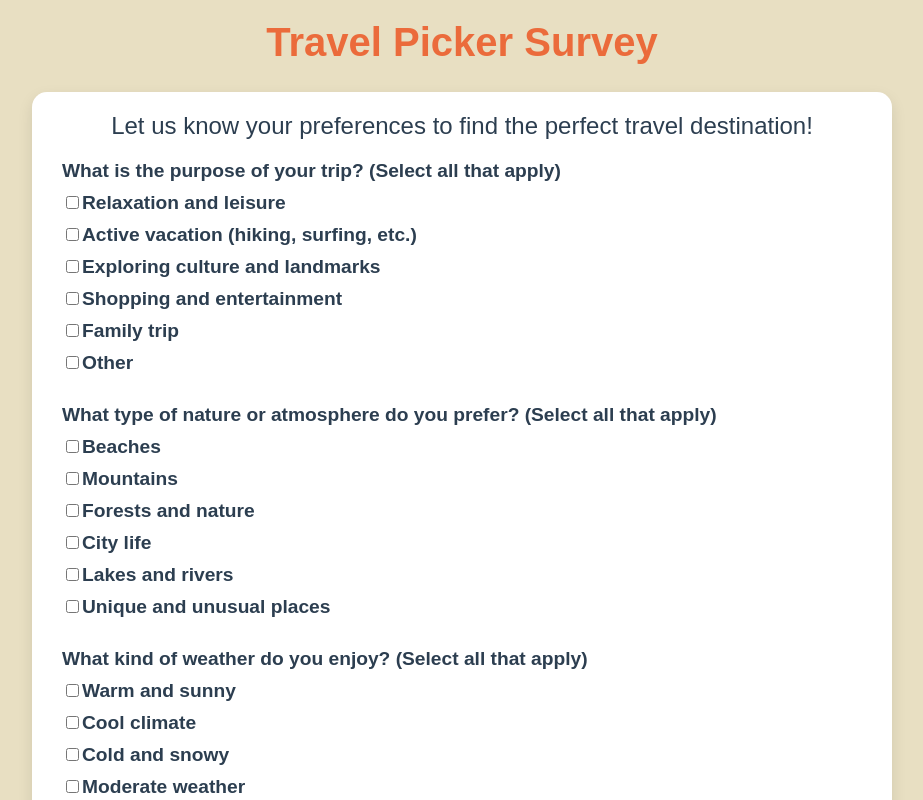
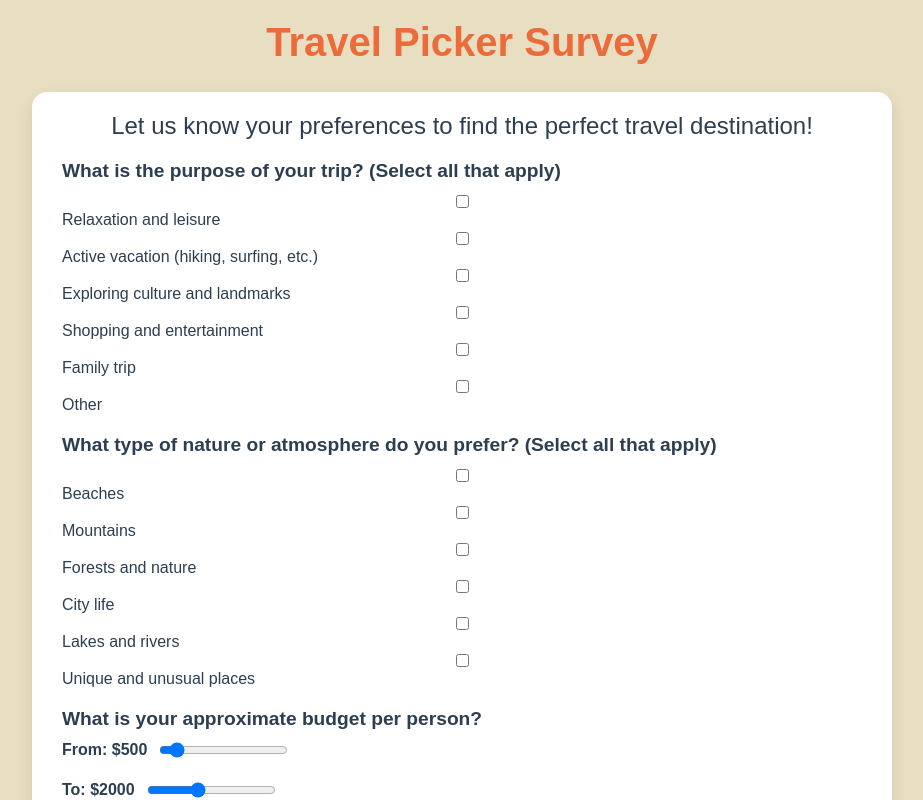
Before and after one commit to pyatkinmv/pognaleey, a React (Create React App) app in the folder where-to-go-front/: page / in a window 1280 px wide. Shown: the top 800 px of the page, without its empty margins (178-1101 px from the left). Built offline with nearby package versions, Linux system fonts and the light colour scheme.

Commit message:
Two sliders for budget

```diff
--- a/where-to-go-front/src/App.tsx
+++ b/where-to-go-front/src/App.tsx
@@ -1,14 +1,12 @@
-// src/App.tsx
 import React, {useState} from "react";
 
 const App: React.FC = () => {
-    // Состояние формы
     const [formData, setFormData] = useState({
         purpose: [] as string[],
         nature: [] as string[],
         weather: [] as string[],
         season: "",
-        budget: 1000, // Слайдер: начальное значение бюджета
+        budget: {from: 500, to: 2000}, // Диапазон бюджета
         duration: "",
         interests: [] as string[],
         from: "",
@@ -17,33 +15,40 @@ const App: React.FC = () => {
         preferences: "",
     });
 
-    // Обработчик изменения значений формы
     const handleChange = (
         e: React.ChangeEvent<HTMLInputElement | HTMLTextAreaElement | HTMLSelectElement>
     ) => {
         const {name, value, type} = e.target;
 
         if (type === "checkbox") {
-            const isChecked = (e.target as HTMLInputElement).checked; // Приведение типов для доступа к checked
+            const isChecked = (e.target as HTMLInputElement).checked;
             setFormData((prevData) => {
                 const selectedValues = prevData[name as keyof typeof formData] as string[];
                 return {
                     ...prevData,
                     [name]: isChecked
-                        ? [...selectedValues, value] // Добавляем значение, если флажок установлен
-                        : selectedValues.filter((v) => v !== value), // Удаляем значение, если флажок снят
+                        ? [...selectedValues, value]
+                        : selectedValues.filter((v) => v !== value),
                 };
+            });
+        } else if (type === "range" && name.startsWith("budget")) {
+            // Обработка диапазона для бюджета
+            const rangeKey = name === "budgetFrom" ? "from" : "to";
+            setFormData({
+                ...formData,
+                budget: {
+                    ...formData.budget,
+                    [rangeKey]: +value,
+                },
             });
         } else {
             setFormData({
                 ...formData,
-                [name]: type === "range" ? +value : value, // Для ползунка преобразуем строку в число
+                [name]: value,
             });
         }
     };
 
-
-    // Отправка данных формы
     const handleSubmit = async (e: React.FormEvent) => {
         e.preventDefault();
         try {
@@ -72,94 +77,129 @@ const App: React.FC = () => {
                     Let us know your preferences to find the perfect travel destination!
                 </div>
 
-                {/* Чекбоксы для цели поездки */}
+                {/* Вопросы формы */}
                 <QuestionContainer label="What is the purpose of your trip? (Select all that apply)">
-                    {[
-                        "Relaxation and leisure",
-                        "Active vacation (hiking, surfing, etc.)",
-                        "Exploring culture and landmarks",
-                        "Shopping and entertainment",
-                        "Family trip",
-                        "Other",
-                    ].map((option) => (
-                        <div key={option}>
-                            <label>
                     <input
                         type="checkbox"
                         name="purpose"
-                                    value={option}
-                                    checked={formData.purpose.includes(option)}
+                        value="Relaxation and leisure"
                         onChange={handleChange}
-                                />
-                                {option}
-                            </label>
-                        </div>
-                    ))}
+                    />{" "}
+                    Relaxation and leisure
+                    <input
+                        type="checkbox"
+                        name="purpose"
+                        value="Active vacation (hiking, surfing, etc.)"
+                        onChange={handleChange}
+                    />{" "}
+                    Active vacation (hiking, surfing, etc.)
+                    <input
+                        type="checkbox"
+                        name="purpose"
+                        value="Exploring culture and landmarks"
+                        onChange={handleChange}
+                    />{" "}
+                    Exploring culture and landmarks
+                    <input
+                        type="checkbox"
+                        name="purpose"
+                        value="Shopping and entertainment"
+                        onChange={handleChange}
+                    />{" "}
+                    Shopping and entertainment
+                    <input
+                        type="checkbox"
+                        name="purpose"
+                        value="Family trip"
+                        onChange={handleChange}
+                    />{" "}
+                    Family trip
+                    <input
+                        type="checkbox"
+                        name="purpose"
+                        value="Other"
+                        onChange={handleChange}
+                    />{" "}
+                    Other
                 </QuestionContainer>
 
-                {/* Чекбоксы для природы */}
                 <QuestionContainer label="What type of nature or atmosphere do you prefer? (Select all that apply)">
-                    {[
-                        "Beaches",
-                        "Mountains",
-                        "Forests and nature",
-                        "City life",
-                        "Lakes and rivers",
-                        "Unique and unusual places",
-                    ].map((option) => (
-                        <div key={option}>
-                            <label>
                     <input
                         type="checkbox"
                         name="nature"
-                                    value={option}
-                                    checked={formData.nature.includes(option)}
+                        value="Beaches"
                         onChange={handleChange}
-                                />
-                                {option}
-                            </label>
-                        </div>
-                    ))}
+                    />{" "}
+                    Beaches
+                    <input
+                        type="checkbox"
+                        name="nature"
+                        value="Mountains"
+                        onChange={handleChange}
+                    />{" "}
+                    Mountains
+                    <input
+                        type="checkbox"
+                        name="nature"
+                        value="Forests and nature"
+                        onChange={handleChange}
+                    />{" "}
+                    Forests and nature
+                    <input
+                        type="checkbox"
+                        name="nature"
+                        value="City life"
+                        onChange={handleChange}
+                    />{" "}
+                    City life
+                    <input
+                        type="checkbox"
+                        name="nature"
+                        value="Lakes and rivers"
+                        onChange={handleChange}
+                    />{" "}
+                    Lakes and rivers
+                    <input
+                        type="checkbox"
+                        name="nature"
+                        value="Unique and unusual places"
+                        onChange={handleChange}
+                    />{" "}
+                    Unique and unusual places
                 </QuestionContainer>
 
-                {/* Чекбоксы для погоды */}
-                <QuestionContainer label="What kind of weather do you enjoy? (Select all that apply)">
-                    {[
-                        "Warm and sunny",
-                        "Cool climate",
-                        "Cold and snowy",
-                        "Moderate weather",
-                        "No preference",
-                    ].map((option) => (
-                        <div key={option}>
+                <QuestionContainer label="What is your approximate budget per person?">
+                    <div className="budget-range">
                         <label>
-                                <input
-                                    type="checkbox"
-                                    name="weather"
-                                    value={option}
-                                    checked={formData.weather.includes(option)}
-                                    onChange={handleChange}
-                                />
-                                {option}
-                            </label>
-                        </div>
-                    ))}
-                </QuestionContainer>
-
-                {/* Поле для бюджета (ползунок) */}
-                <QuestionContainer label={`What is your approximate budget per person? ($${formData.budget})`}>
+                            From: ${formData.budget.from}
                             <input
                                 type="range"
-                        name="budget"
+                                name="budgetFrom"
                                 min="100"
                                 max="5000"
                                 step="100"
-                        value={formData.budget}
+                                value={formData.budget.from}
                                 onChange={handleChange}
                             />
+                        </label>
+                        <label>
+                            To: ${formData.budget.to}
+                            <input
+                                type="range"
+                                name="budgetTo"
+                                min="100"
+                                max="5000"
+                                step="100"
+                                value={formData.budget.to}
+                                onChange={handleChange}
+                            />
+                        </label>
+                    </div>
+                    <p>
+                        Selected budget range: ${formData.budget.from} - ${formData.budget.to}
+                    </p>
                 </QuestionContainer>
 
-                {/* Остальные вопросы */}
                 <QuestionContainer label="When do you plan to travel? (Time of year)">
                     <select name="season" id="season" value={formData.season} onChange={handleChange}>
                         <option value="Winter">Winter</option>
@@ -224,7 +264,6 @@ const App: React.FC = () => {
     );
 };
 
-// Вспомогательный компонент для каждого вопроса
 interface QuestionContainerProps {
     label: string;
     children: React.ReactNode;
--- a/where-to-go-front/src/index.css
+++ b/where-to-go-front/src/index.css
@@ -93,3 +93,16 @@ button:hover {
 .highlight {
   color: #79C8CB; /* Бирюзовый для выделения ключевых слов */
 }
+
+.budget-range {
+  display: flex;
+  flex-direction: column;
+  gap: 10px;
+}
+
+.budget-range label {
+  display: flex;
+  align-items: center;
+  gap: 10px;
+  font-size: 1em;
+}
```
Lines whose indentation alone changed are shown as unchanged.
